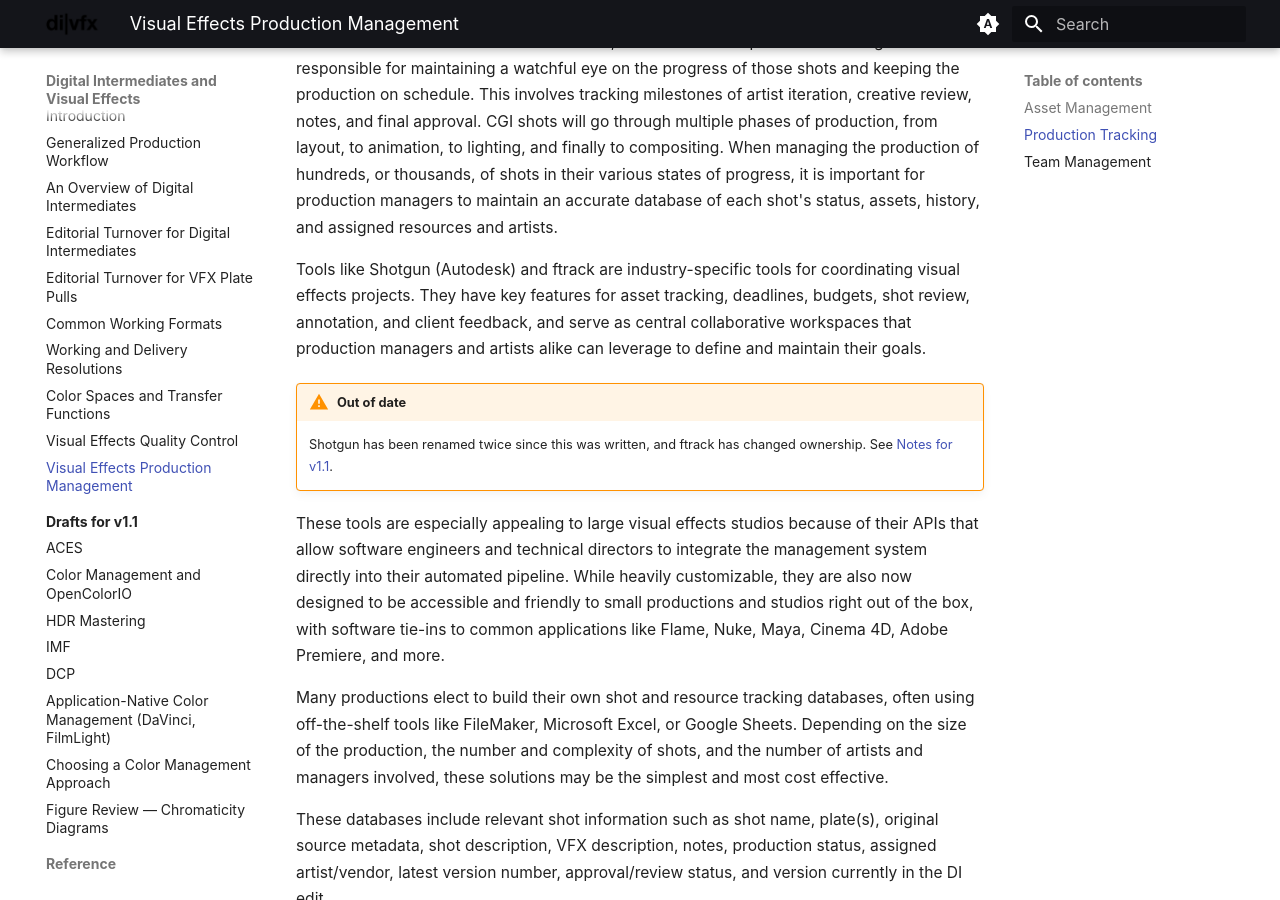
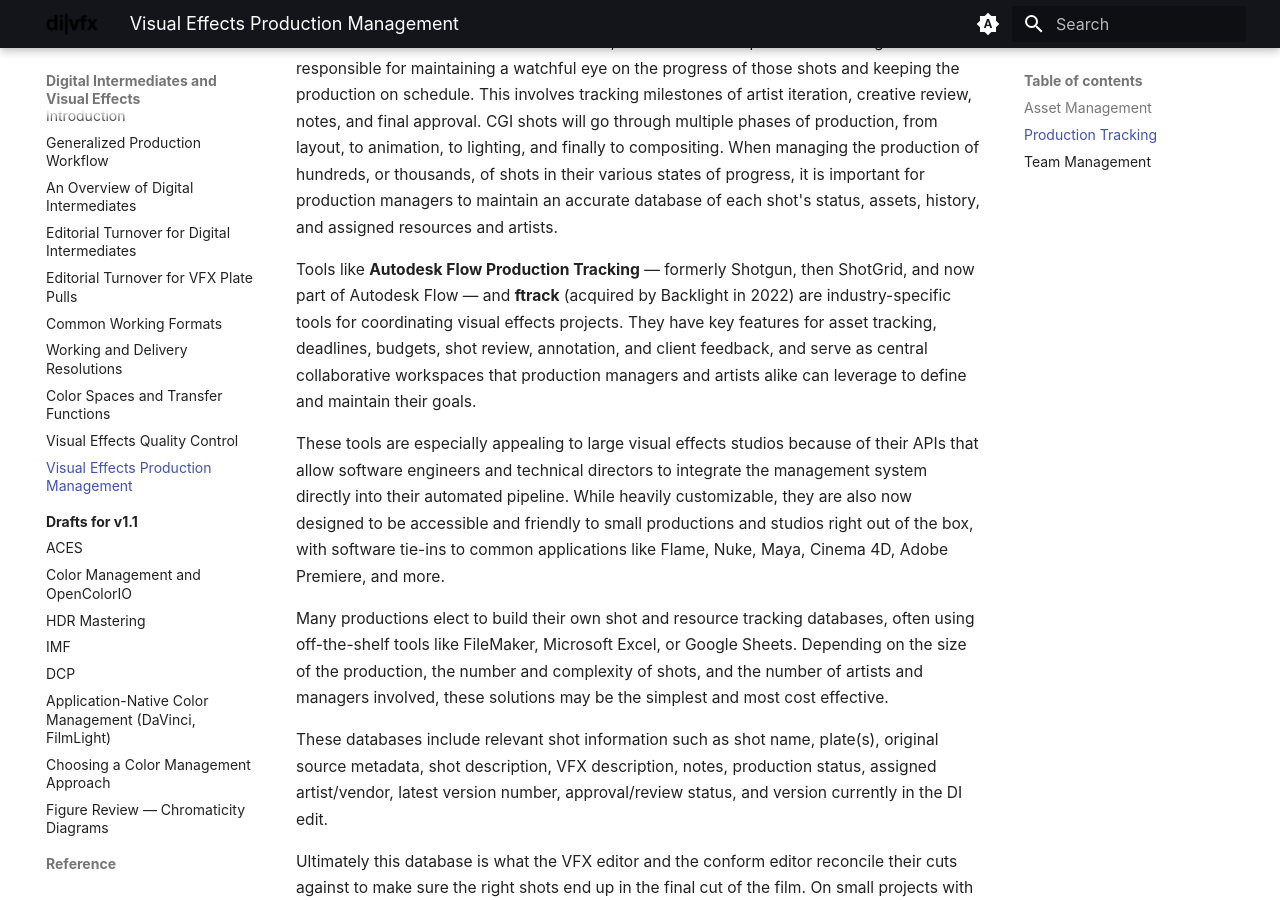
Before and after one commit to tashdor/divfx, an MkDocs documentation site: the page built from docs/vfx-production-management.md, in a window 1280 px wide and 900 px high, scrolled down 2662 px. Built offline with MkDocs 1.6.1 and Material for MkDocs 9.7.7, drawn with Linux system fonts in a browser that asks for light colours; the version menu is left out.

Commit message:
Fold in v1.1 updates (batch 2): production tracking + LUT tools
- Shotgun -> ShotGrid -> Autodesk Flow Production Tracking; ftrack -> Backlight
- LightSpace CMS -> ColourSpace (Light Illusion successor)
- Remove the two associated 'Notes for v1.1' callouts

Co-Authored-By: Claude Opus 4.8 <noreply@anthropic.com>

```diff
--- a/docs/vfx-production-management.md
+++ b/docs/vfx-production-management.md
@@ -106,14 +106,11 @@ hundreds, or thousands, of shots in their various states of progress, it is impo
 production managers to maintain an accurate database of each shot's status, assets, history,
 and assigned resources and artists.
 
-Tools like Shotgun (Autodesk) and ftrack are industry-specific tools for coordinating visual
-effects projects. They have key features for asset tracking, deadlines, budgets, shot review,
-annotation, and client feedback, and serve as central collaborative workspaces that production
-managers and artists alike can leverage to define and maintain their goals.
-
-!!! warning "Out of date"
-    Shotgun has been renamed twice since this was written, and ftrack has changed ownership.
-    See [Notes for v1.1](v1.1-notes.md#production-tracking-systems).
+Tools like **Autodesk Flow Production Tracking** — formerly Shotgun, then ShotGrid, and now part
+of Autodesk Flow — and **ftrack** (acquired by Backlight in 2022) are industry-specific tools for
+coordinating visual effects projects. They have key features for asset tracking, deadlines,
+budgets, shot review, annotation, and client feedback, and serve as central collaborative
+workspaces that production managers and artists alike can leverage to define and maintain their goals.
 
 These tools are especially appealing to large visual effects studios because of their APIs that
 allow software engineers and technical directors to integrate the management system directly
```
Also changed, not shown: docs/digital-intermediates.md (+5 -8 lines).
